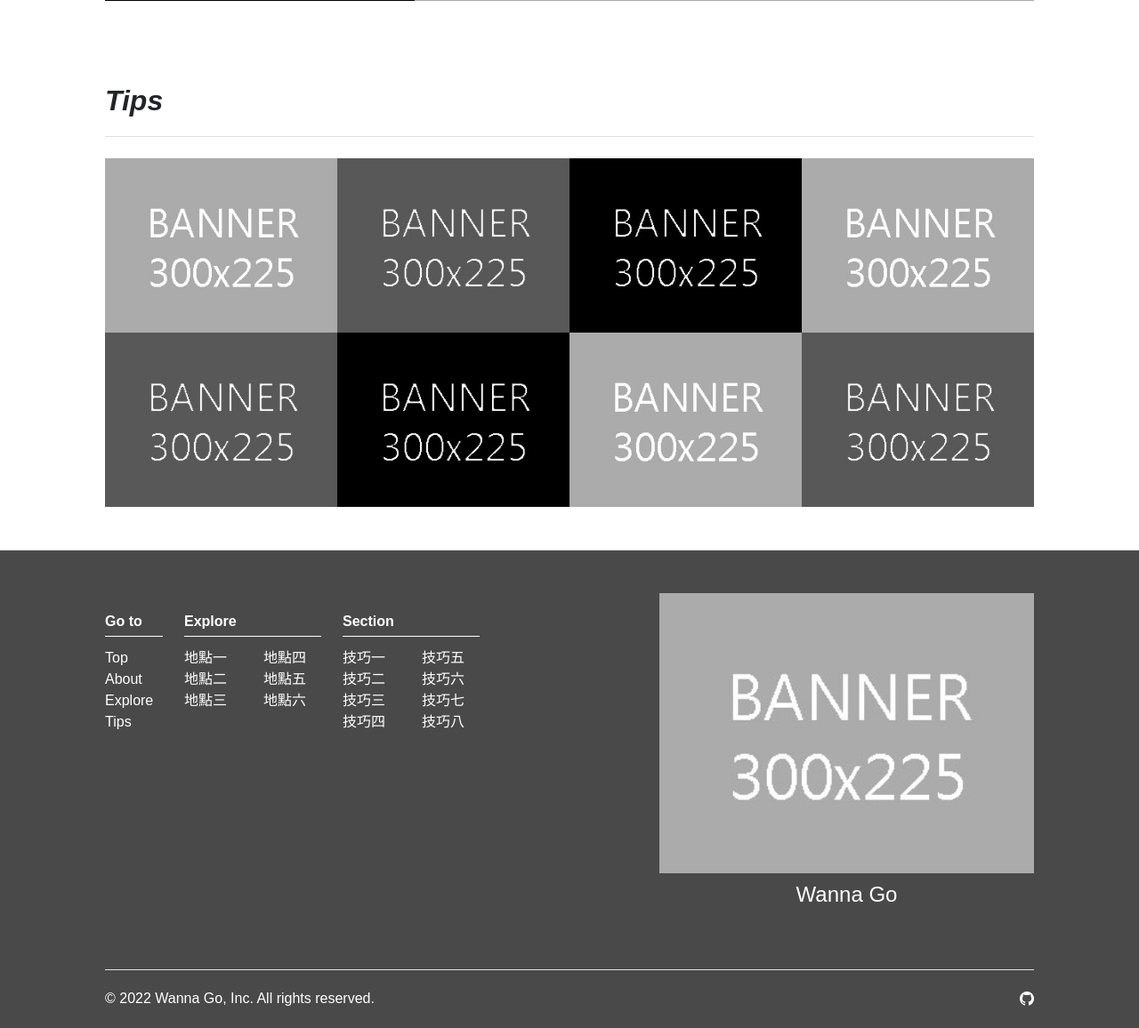
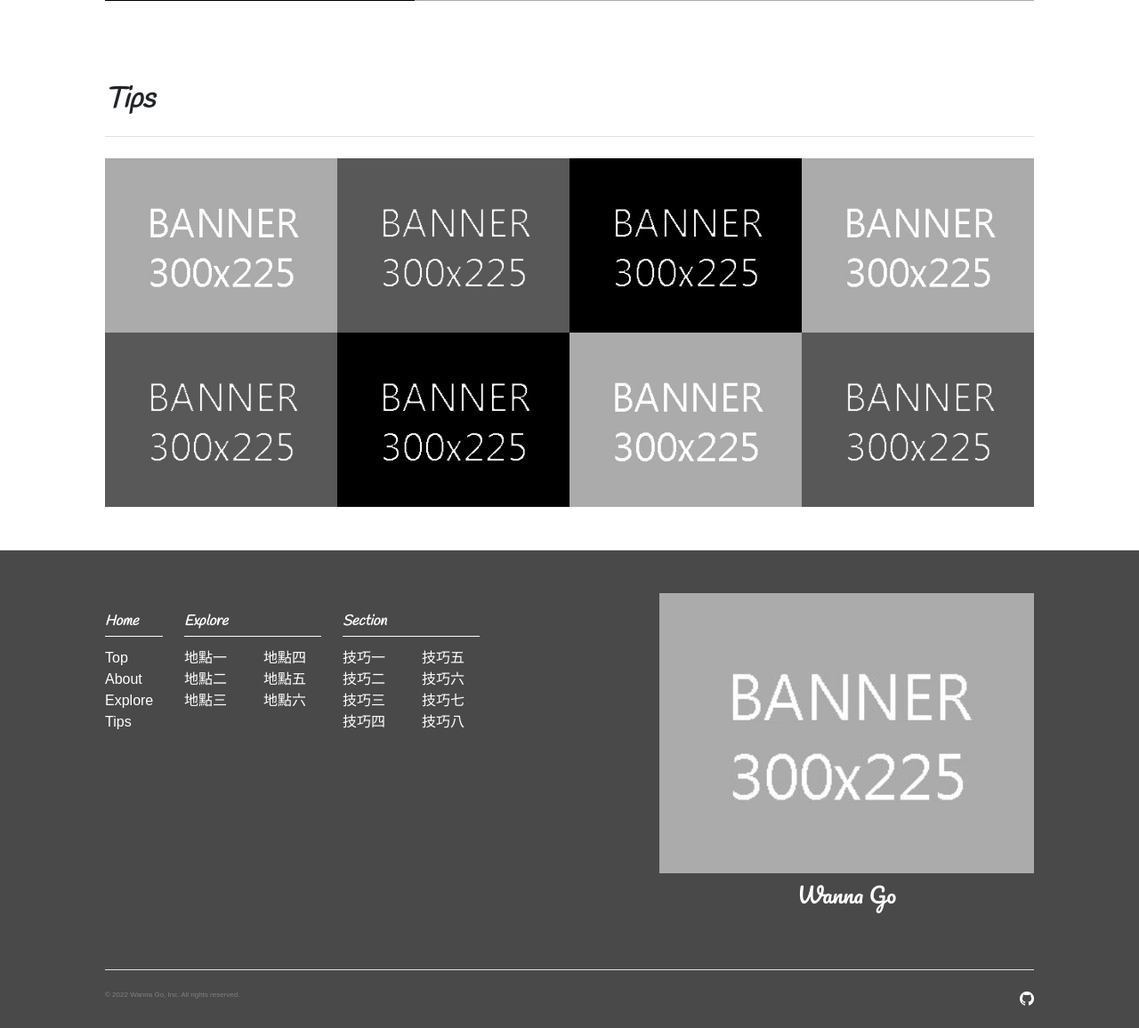
Before and after one commit to whats2000/TravelBlogProject, a PHP site: template templates/index.html in a window 1280 px wide. Shown: the part 2647-3803 px from the top of the page at 89% size. Run offline with PHP 8.4, Linux system fonts and the light colour scheme; the template is opened without the code that fills it, so the values that code supplies are empty; some libraries are stand-ins or nearby versions.

Commit message:
Add font style for index.html

```diff
--- a/static/css/main.css
+++ b/static/css/main.css
@@ -3,6 +3,9 @@
 *          css reset
 *
 **********************************/
+@import url("https://fonts.googleapis.com/css2?family=Pacifico&display=swap");
+@import url("https://fonts.googleapis.com/css2?family=Handlee&display=swap");
+@import url("https://fonts.googleapis.com/css2?family=Kalam:wght@300&display=swap");
 html,
 body,
 div,
@@ -513,8 +516,12 @@ template {
     display: none;
   }
 }
+section#about h2 {
+  font-family: "Handlee", cursive;
+}
 section#about h3 {
   font-size: 1.5em;
+  font-family: "Kalam", cursive;
   border-bottom: 1px solid lightgray;
   padding: 0.5em 0;
 }
@@ -532,7 +539,7 @@ section#carousel-travel div.carousel-inner div.carousel-item img {
   -o-object-fit: cover;
      object-fit: cover;
 }
-section#carousel-travel .bounce {
+section#carousel-travel div.bounce {
   -webkit-animation: bounce 2s infinite;
   animation: bounce 2s infinite;
 }
@@ -558,8 +565,9 @@ section#carousel-travel .bounce {
     transform: translateY(0);
   }
 }
-section#carousel-travel h5 {
+section#carousel-travel h2 {
   font-size: 1.5em;
+  font-family: "Handlee", cursive;
   font-weight: bold;
   margin: 1em 0;
 }
@@ -585,12 +593,18 @@ footer a.nav-link:hover,
 footer a.icon-link:hover {
   color: gray;
 }
+footer p.copy-right {
+  font-size: 0.5em;
+  color: gray;
+}
 footer h2 {
   font-size: 1.5em;
+  font-family: "Pacifico", cursive;
   padding-top: 0.5em;
 }
 footer h5 {
   font-size: 1em;
+  font-family: "Handlee", cursive;
   font-weight: bold;
   border-bottom: 1px solid white;
   margin: 1em 0;
@@ -603,6 +617,14 @@ nav#navbar {
 }
 nav#navbar.nav-bg-black {
   background-color: black;
+}
+nav#navbar a.navbar-brand {
+  font-size: 1.5em;
+  font-family: "Pacifico", cursive;
+}
+nav#navbar a.nav-link {
+  font-size: 1.25em;
+  font-family: "Handlee", cursive;
 }
 
 /* post.html */
@@ -647,6 +669,9 @@ section#post div.img-container div.img-hov div.img-hov-item:hover figcaption.img
   section#post div.img-container div.display-1-col {
     display: none;
   }
+}
+section#post h2 {
+  font-family: "Handlee", cursive;
 }
 section#post h3 {
   font-size: 1.5em;
@@ -697,6 +722,9 @@ section#tips div.img-container div.tips-item:hover {
     display: none;
   }
 }
+section#tips h2 {
+  font-family: "Handlee", cursive;
+}
 section#tips h3 {
   font-size: 1.5em;
   font-weight: bold;
--- /dev/null
+++ b/static/scss/_googlefont.scss
@@ -0,0 +1,3 @@
+@import url('https://fonts.googleapis.com/css2?family=Pacifico&display=swap');
+@import url('https://fonts.googleapis.com/css2?family=Handlee&display=swap');
+@import url('https://fonts.googleapis.com/css2?family=Kalam:wght@300&display=swap');
--- a/static/scss/index/_about.html.scss
+++ b/static/scss/index/_about.html.scss
@@ -12,8 +12,13 @@ section#about {
         }
     }
 
+    h2 {
+        font-family: 'Handlee', cursive;
+    }
+
     h3 {
         font-size: 1.5em;
+        font-family: 'Kalam', cursive;
         border-bottom: 1px solid lightgray;
         padding: 0.5em 0;
     }
--- a/static/scss/index/_carousel.html.scss
+++ b/static/scss/index/_carousel.html.scss
@@ -13,7 +13,7 @@ section#carousel-travel {
     }
 
     // More about animation https://www.w3schools.com/css/css3_animations.asp
-    .bounce {
+    div.bounce {
         -moz-animation: bounce 2s infinite;
         -webkit-animation: bounce 2s infinite;
         animation: bounce 2s infinite;
@@ -35,8 +35,9 @@ section#carousel-travel {
     }
 
 
-    h5 {
+    h2 {
         font-size: 1.5em;
+        font-family: 'Handlee', cursive;
         font-weight: bold;
         margin: 1em 0
     }
--- a/static/scss/index/_footer.html.scss
+++ b/static/scss/index/_footer.html.scss
@@ -16,13 +16,21 @@ footer {
         }
     }
 
+    p.copy-right {
+        font-size: 0.5em;
+        color: gray
+    }
+
     h2 {
         font-size: 1.5em;
+        font-family: 'Pacifico', cursive;
         padding-top: 0.5em;
     }
 
     h5 {
         font-size: 1em;
+        font-family: 'Handlee',
+            cursive;
         font-weight: bold;
         border-bottom: 1px solid white;
         margin: 1em 0;
--- a/static/scss/index/_navbar.html.scss
+++ b/static/scss/index/_navbar.html.scss
@@ -5,4 +5,13 @@ nav#navbar {
     &.nav-bg-black {
         background-color: black;
     }
+
+    a.navbar-brand {
+        font-size: 1.5em;
+        font-family: 'Pacifico', cursive;
+    }
+
+    a.nav-link {font-size: 1.25em;
+        font-family: 'Handlee', cursive;
+    }
 }
--- a/static/scss/index/_post.html.scss
+++ b/static/scss/index/_post.html.scss
@@ -54,7 +54,9 @@ section#post {
         }
     }
 
-
+    h2 {
+        font-family: 'Handlee', cursive;
+    }
 
     h3 {
         font-size: 1.5em;
--- a/static/scss/index/_tips.html.scss
+++ b/static/scss/index/_tips.html.scss
@@ -42,6 +42,10 @@ section#tips {
         }
     }
 
+    h2 {
+        font-family: 'Handlee', cursive;
+    }
+
     h3 {
         font-size: 1.5em;
         font-weight: bold;
--- a/static/scss/main.scss
+++ b/static/scss/main.scss
@@ -1,6 +1,7 @@
 @import "reset";
 @import "normalize";
 @import "basic";
+@import "googlefont";
 /**********************************
 *
 *          index.html
--- a/templates/index/carousel.html
+++ b/templates/index/carousel.html
@@ -10,7 +10,7 @@
         <div class="carousel-item active">
             <img src="/static/images/carousel/carousel1.jpg" class="d-block w-100 h-100 img-fluid" alt="圖片無法載入">
             <div class="carousel-caption d-none d-md-block">
-                <h5>About</h5>
+                <h2>About</h2>
                 <p>And yes, this is the last block of representative placeholder content. </p>
                 <div class="bounce">
                     <a class="link-light" href="#about">
@@ -23,7 +23,7 @@
         <div class="carousel-item">
             <img src="/static/images/carousel/carousel2.jpg" class="d-block w-100 h-100 img-fluid" alt="圖片無法載入">
             <div class="carousel-caption d-none d-md-block">
-                <h5>Explore</h5>
+                <h2>Explore</h2>
                 <p>And yes, this is the last block of representative placeholder content. </p>
                 <div class="bounce">
                     <a class="link-light" href="#post">
@@ -36,7 +36,7 @@
         <div class="carousel-item">
             <img src="/static/images/carousel/carousel3.jpg" class="d-block w-100 h-100 img-fluid" alt="圖片無法載入">
             <div class="carousel-caption d-none d-md-block">
-                <h5>Tips</h5>
+                <h2>Tips</h2>
                 <p>And yes, this is the last block of representative placeholder content. </p>
                 <div class="bounce">
                     <a class="link-light" href="#tips">
--- a/templates/index/footer.html
+++ b/templates/index/footer.html
@@ -2,7 +2,7 @@
     <div class="container px-5">
         <div class="row py-5 justify-content-center">
             <div class="col-lg-1 col-sm-2">
-                <h5>Go to</h5>
+                <h5 class="fst-italic">Home</h5>
                 <ul class="nav flex-column">
                     <li class="nav-item mb-2"><a href="#carousel-travel" class="nav-link p-0">Top</a></li>
                     <li class="nav-item mb-2"><a href="#about" class="nav-link p-0">About</a></li>
@@ -12,7 +12,7 @@
             </div>
 
             <div class="col-lg-2 col-sm-4">
-                <h5>Explore</h5>
+                <h5 class="fst-italic">Explore</h5>
                 <ul class="row">
                     <li class="col">
                         <ul class="nav flex-column">
@@ -32,7 +32,7 @@
             </div>
 
             <div class="col-lg-2 col-sm-4">
-                <h5>Section</h5>
+                <h5 class="fst-italic">Section</h5>
                 <ul class="row">
                     <li class="col">
                         <ul class="nav flex-column">
@@ -63,7 +63,7 @@
         </div>
 
         <div class="d-flex justify-content-between py-4 mt-4 border-top">
-            <p class="fw-lighter">&copy; 2022 Wanna Go, Inc. All rights reserved.</p>
+            <p class="copy-right">&copy; 2022 Wanna Go, Inc. All rights reserved.</p>
             <a class="icon-link" href="https://github.com/whats2000/TravelBlogProject">
                 <i class="bi bi-github"></i>
             </a>
--- a/templates/index/navbar.html
+++ b/templates/index/navbar.html
@@ -1,6 +1,6 @@
 <nav id="navbar" class="navbar navbar-expand-md navbar-dark fixed-top">
     <div id="navbar-content" class="container-fluid">
-        <a class="navbar-brand fs-2 fw-semibold" href="#">Wanna Go !</a>
+        <a class="navbar-brand" href="#">Wanna Go !</a>
         <button class="navbar-toggler" type="button" data-bs-toggle="collapse" data-bs-target="#navbarCollapse"
             aria-controls="navbarCollapse" aria-expanded="false" aria-label="تبديل التنقل">
             <span class="navbar-toggler-icon"></span>
@@ -8,13 +8,13 @@
         <div class="collapse navbar-collapse" id="navbarCollapse">
             <ul class="navbar-nav me-auto mb-2 mb-md-0">
                 <li class="nav-item">
-                    <a class="nav-link fs-4" href="#about">About</a>
+                    <a class="nav-link" href="#about">About</a>
                 </li>
                 <li class="nav-item">
-                    <a class="nav-link fs-4" aria-current="page" href="#post">Explore</a>
+                    <a class="nav-link" aria-current="page" href="#post">Explore</a>
                 </li>
                 <li class="nav-item">
-                    <a class="nav-link fs-4" href="#tips">Tips</a>
+                    <a class="nav-link" href="#tips">Tips</a>
                 </li>
             </ul>
         </div>
```
Also changed, not shown: 1 other file.
